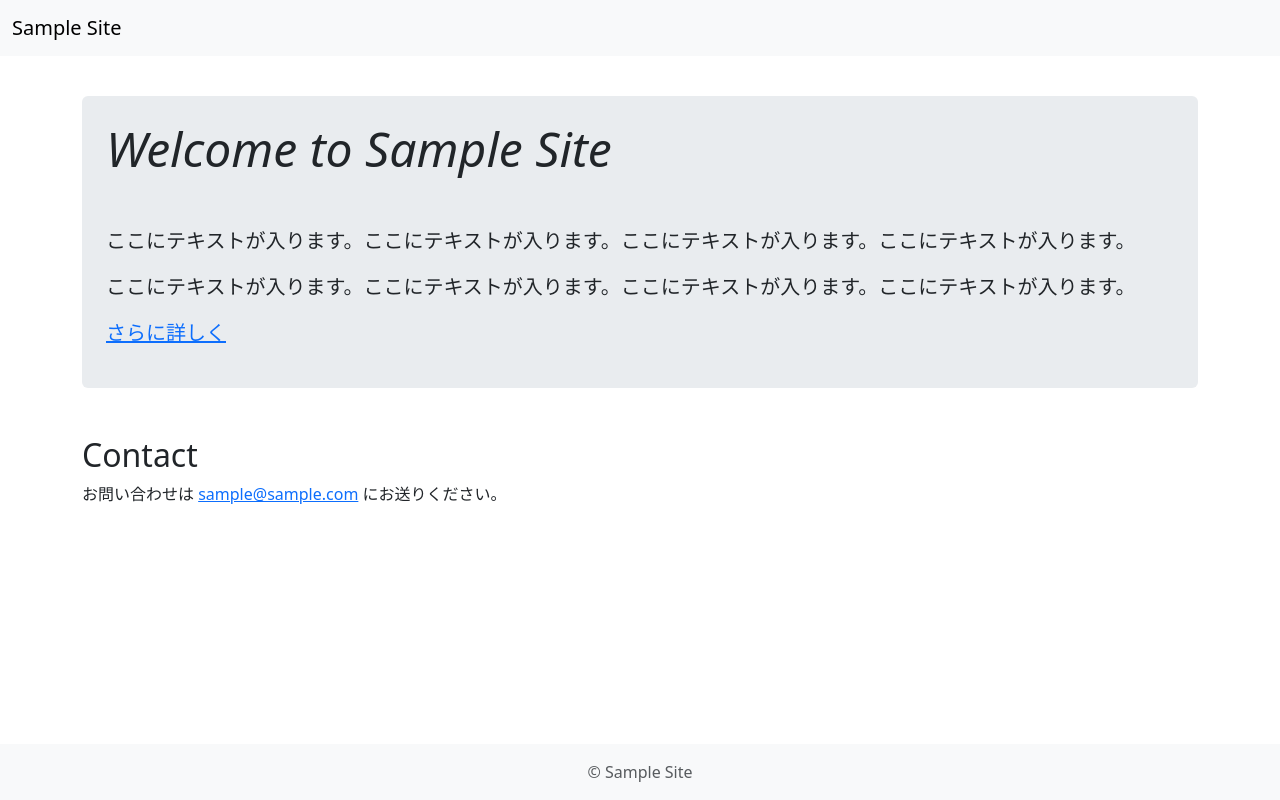
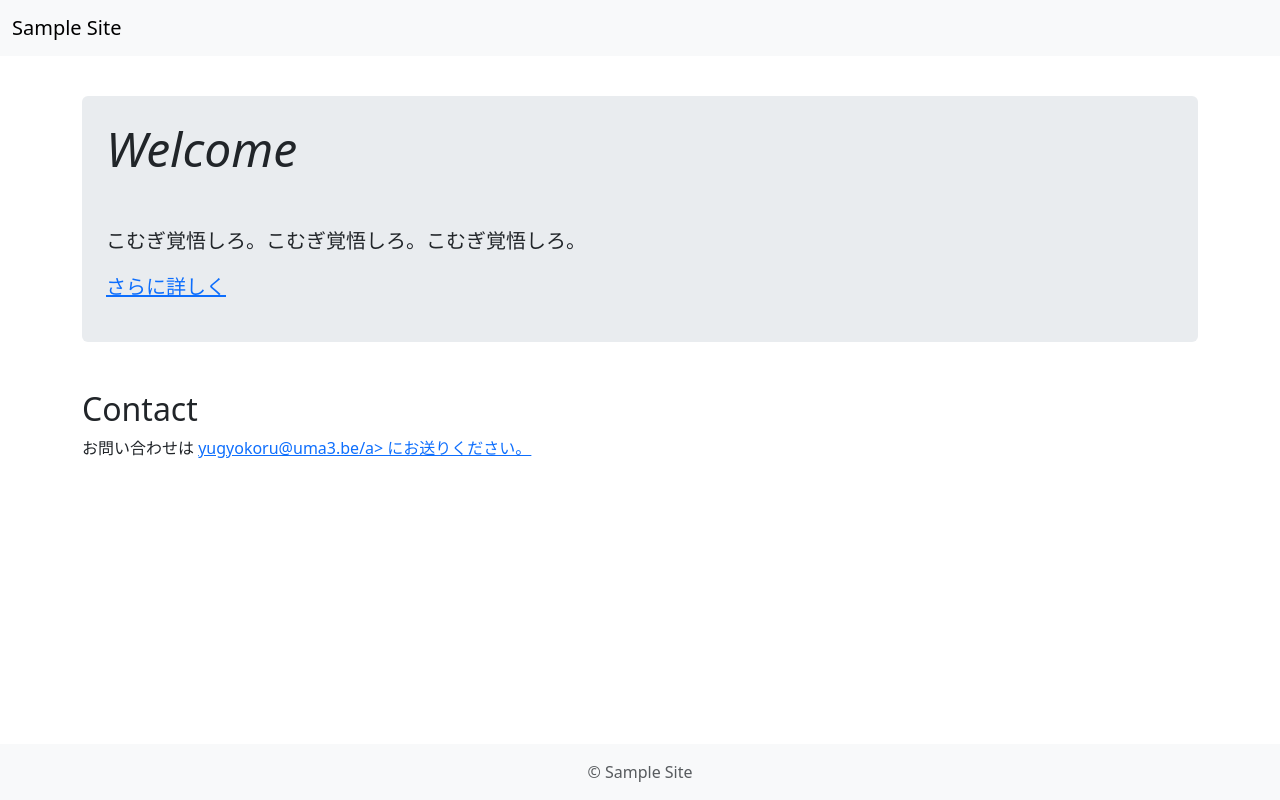
Before and after one commit to asdmort/friendly-octo-winner, a plain HTML site: page index.html in a window 1280 px wide. Drawn offline with nearby package versions, Linux system fonts and the light colour scheme.

Commit message:
Update index.html

```diff
--- a/index.html
+++ b/index.html
@@ -19,14 +19,14 @@
 <main>
     <div class="container mt-5 py-5">
         <div class="p-4 rounded bg-body-secondary">
-            <h1 class="display-5 fst-italic">Welcome to Sample Site</h1>
-            <p class="lead mt-5">ここにテキストが入ります。ここにテキストが入ります。ここにテキストが入ります。ここにテキストが入ります。</p>
-            <p class="lead">ここにテキストが入ります。ここにテキストが入ります。ここにテキストが入ります。ここにテキストが入ります。</p>
+            <h1 class="display-5 fst-italic">Welcome</h1>
+            <p class="lead mt-5">こむぎ覚悟しろ。こむぎ覚悟しろ。こむぎ覚悟しろ。</p>
+
             <p class="lead"><a href="about.html">さらに詳しく</a></p>
         </div>
         <div class="row my-5">
             <h2>Contact</h2>
-            <p>お問い合わせは <a href="#">sample@sample.com</a> にお送りください。</p>
+            <p>お問い合わせは <a href="#">yugyokoru@uma3.be/a> にお送りください。</p>
         </div>
     </div>
 </main>
```
